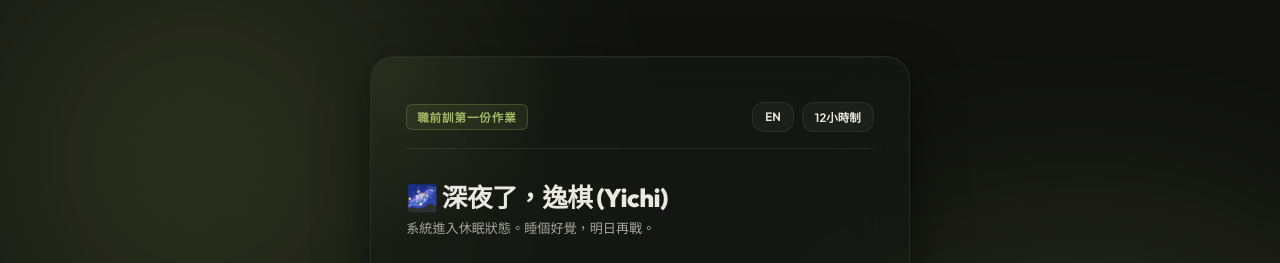
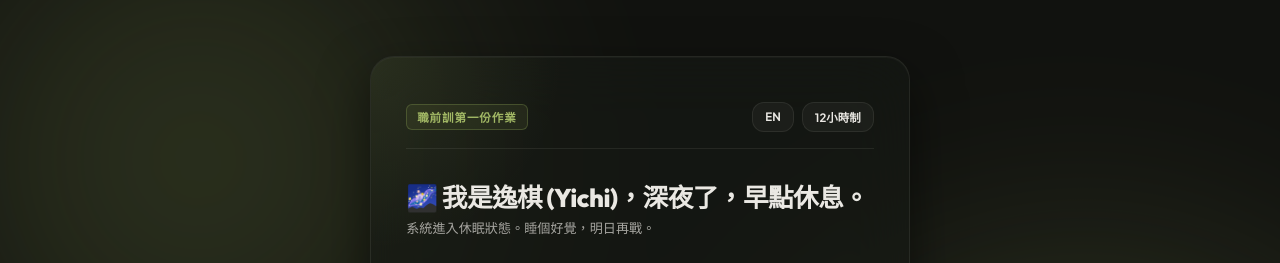
Before and after one commit to dec591nyc/First-AI-Dev-Practice, a plain HTML site: page index.html in a window 1280 px wide. Shown: the top 263 px of the page. Drawn offline with nearby package versions, Linux system fonts and the light colour scheme.

Commit message:
Update greeting texts to be user-facing for public portfolio display

```diff
--- a/index.html
+++ b/index.html
@@ -597,10 +597,10 @@
                 footer: "© 2026 Yichi Nien. Built for ",
                 portfolio: "Portfolio",
                 greetings: {
-                    morning: "Good Morning, Yichi",
-                    afternoon: "Good Afternoon, Yichi",
-                    evening: "Good Evening, Yichi",
-                    night: "Good Night, Yichi"
+                    morning: "I'm Yichi, Good Morning!",
+                    afternoon: "I'm Yichi, Good Afternoon!",
+                    evening: "I'm Yichi, Good Evening!",
+                    night: "I'm Yichi, Good Night!"
                 },
                 subtitles: {
                     morning: "Start the day with clear logic and precise data.",
@@ -622,10 +622,10 @@
                 footer: "© 2026 逸棋 (Yichi). 為個人 ",
                 portfolio: "開發作品集",
                 greetings: {
-                    morning: "早安，逸棋 (Yichi)",
-                    afternoon: "午安，逸棋 (Yichi)",
-                    evening: "晚安，逸棋 (Yichi)",
-                    night: "深夜了，逸棋 (Yichi)"
+                    morning: "我是逸棋 (Yichi)，早安！",
+                    afternoon: "我是逸棋 (Yichi)，午安！",
+                    evening: "我是逸棋 (Yichi)，晚安！",
+                    night: "我是逸棋 (Yichi)，深夜了，早點休息。"
                 },
                 subtitles: {
                     morning: "用清晰的邏輯思維搭配精準的數據迎接全新的一天。",
```
